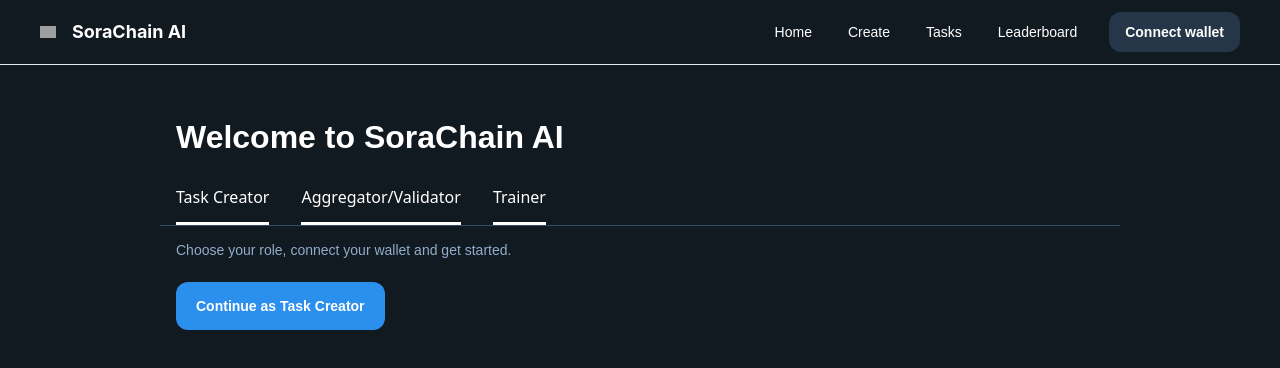
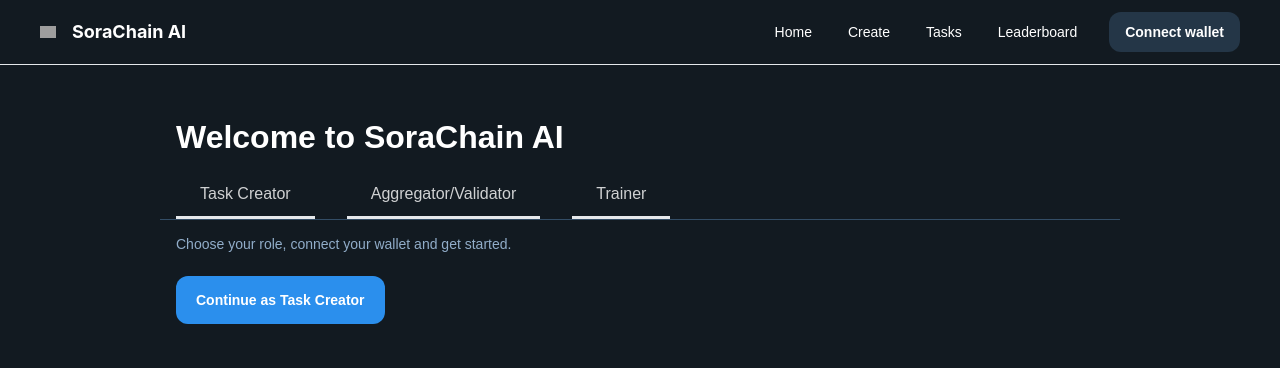
Before and after one commit to SoraChain-AI/FrontEndAI, a React (Vite) app: page /dashboard in a window 1280 px wide. Shown: the top 368 px of the page. Built offline with nearby package versions, Linux system fonts and the light colour scheme; grey boxes are pictures that could not be loaded.

Commit message:
Added Role Ui for node types

```diff
--- a/src/components/DashBoard/NavLink.module.css
+++ b/src/components/DashBoard/NavLink.module.css
@@ -1,6 +1,3 @@
-/**
- * This code was generated by Builder.io
- */
 .navLink {
     align-self: stretch;
     margin: auto 0;
--- a/src/components/DashBoard/RoleOption.module.css
+++ b/src/components/DashBoard/RoleOption.module.css
@@ -1,22 +1,42 @@
-/**
- * This code was generated by Builder.io
- */
 .roleOption {
-  border-color: rgba(229, 232, 235, 1);
-  border-bottom: 3px solid;
+  border: none;
+  background: none;
+  border-bottom: 3px solid rgba(229, 232, 235, 1);
   display: flex;
   flex-direction: column;
   align-items: center;
   justify-content: center;
-  padding: 16px 0 13px;
+  padding: 16px 24px 13px;
+  cursor: pointer;
+  transition: all 0.2s ease-in-out;
+  color: rgba(255, 255, 255, 0.8);
+}
+
+.roleOption:hover {
+  background: rgba(255, 255, 255, 0.1);
+  color: rgba(255, 255, 255, 1);
+}
+
+.roleOption.active {
+  border-bottom-color: rgba(43, 143, 237, 1);
+  color: rgba(255, 255, 255, 1);
 }
 
 .roleTitle {
-  width: 100%;
+  font: 500 16px Space Grotesk, sans-serif;
   text-align: center;
 }
 
+.roleOption:focus {
+  outline: 2px solid rgba(43, 143, 237, 1);
+  outline-offset: -2px;
+}
+
 @media (max-width: 991px) {
+  .roleOption {
+    padding: 16px 16px 13px;
+  }
+
   .roleTitle {
     white-space: initial;
   }
--- a/src/components/DashBoard/RoleOption.tsx
+++ b/src/components/DashBoard/RoleOption.tsx
@@ -1,19 +1,26 @@
-/**
- * This code was generated by Builder.io
- */
 import React from "react";
 import styles from "./RoleOption.module.css";
+import { Role } from "../types/RoleTypes";
 
 interface RoleOptionProps {
   title: string;
-  isActive?: boolean;
+  isActive: boolean;
+  role: Role;
+  onSelect: (role: Role) => void;
 }
 
 export const RoleOption: React.FC<RoleOptionProps> = ({
   title,
-  isActive = false,
+  isActive,
+  role,
+  onSelect,
 }) => (
-  <div className={`${styles.roleOption} ${isActive ? styles.active : ""}`}>
+  <button
+    className={`${styles.roleOption} ${isActive ? styles.active : ""}`}
+    onClick={() => onSelect(role)}
+    aria-pressed={isActive}
+    aria-label={`Select ${title} role`}
+  >
     <div className={styles.roleTitle}>{title}</div>
-  </div>
+  </button>
 );
--- a/src/components/logContext.tsx
+++ b/src/components/logContext.tsx
@@ -17,6 +17,7 @@
   undefined
 );
 
+
 export const UserProvider = ({ children }: logContextProviderProp) => {
   const [logs, setLogs] = useState("");
   const updateLog = (newLog: string) => {
```
Also changed, not shown: src/components/DashBoard/NavLink.tsx (+3 -6 lines), 2 other files (tests, documents, lock files or other folders). Lines whose indentation alone changed are shown as unchanged.
